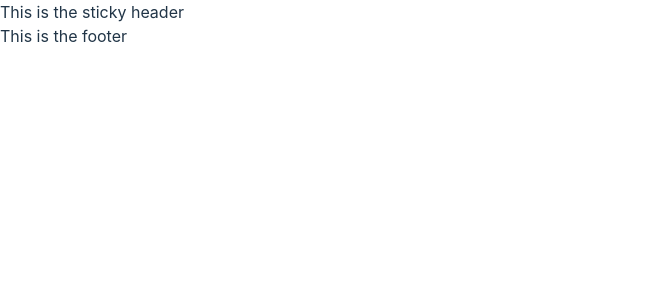
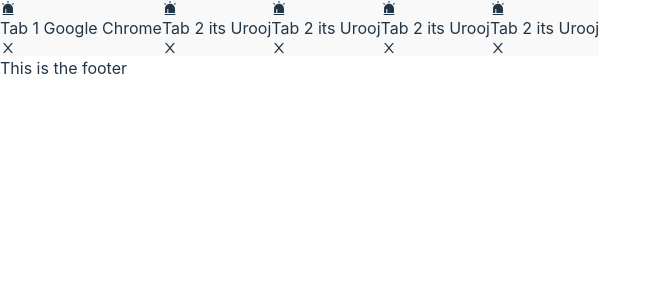
Before and after one commit to UroojMurtaz/Chrome-Clone, a React (Vite) app: page / in a window 1280 px wide. Shown: the top 300 px of the page, without its empty margins (0-661 px from the left). Built offline with nearby package versions, Linux system fonts and the light colour scheme.

Commit message:
Add Tabs Design

```diff
--- a/package.json
+++ b/package.json
@@ -12,6 +12,7 @@
   "dependencies": {
     "react": "^18.2.0",
     "react-dom": "^18.2.0",
+    "react-icons": "^4.10.1",
     "react-router-dom": "^6.14.2"
   },
   "devDependencies": {
--- a/src/Components/Tabs.tsx
+++ b/src/Components/Tabs.tsx
@@ -1,4 +1,5 @@
 import React, { useState } from 'react';
+import { AiFillAlert,AiOutlineClose } from "react-icons/ai";
 
 const Tabs = ({ tabs}) => {
   const [activeTab, setActiveTab] = useState(0);
@@ -8,14 +9,16 @@ const Tabs = ({ tabs}) => {
       {tabs.map((tab:typeof tabs, index:number) => (
         <button
           key={index}
-          className={`py-2 px-4 ${
+          className={`py-2 px-4 w-full ${
             activeTab === index
-              ? 'border-b-2 border-blue-500 text-blue-500'
+              ? 'rounded-t-lg border-b-2 border-white text-black bg-white '
               : 'text-gray-500'
           }`}
           onClick={() => setActiveTab(index)}
         >
+          <AiFillAlert className="inline-block mr-2" />
           {tab.label}
+          <AiOutlineClose className="inline-block ml-6" />
         </button>
       ))}
     </div>
--- a/src/Layout/General.tsx
+++ b/src/Layout/General.tsx
@@ -1,6 +1,7 @@
 import React from "react";
 import Tabs from "../Components/Tabs";
 import { Outlet } from "react-router-dom";
+
 
 const General = () => {
   const tabs = [
@@ -8,17 +9,17 @@ const General = () => {
     { label: "Tab 2 its Urooj", content: "Content for Tab 2" },
     { label: "Tab 2 its Urooj", content: "Content for Tab 2" },
     { label: "Tab 2 its Urooj", content: "Content for Tab 2" },
+    { label: "Tab 2 its Urooj", content: "Content for Tab 2" },
+
 
   ];
   return (
     <>
       <div className="min-h-screen flex flex-col">
-      {/* <header className="bg-gray-800 text-white p-4 sticky top-0 z-10 w-full">
+        <header className="bg-slate-100  text-white sticky top-0 z-10 ">
           <Tabs tabs={tabs} />
-        </header> */}
-        <header className="bg-gray-800 text-white p-4 sticky top-0 z-10">
-        This is the sticky header
-      </header>
+        </header>
+
         <main className="flex-grow p-4 overflow-auto">
           {" "}
           <Outlet />
--- a/src/index.css
+++ b/src/index.css
@@ -29,30 +29,9 @@ a:hover {
 
 body {
   margin: 0;
-  display: flex;
-  min-width: 320px;
   min-height: 100vh;
 }
 
-
-button {
-  border-radius: 8px;
-  border: 1px solid transparent;
-  padding: 0.6em 1.2em;
-  font-size: 1em;
-  font-weight: 500;
-  font-family: inherit;
-  background-color: #1a1a1a;
-  cursor: pointer;
-  transition: border-color 0.25s;
-}
-button:hover {
-  border-color: #646cff;
-}
-button:focus,
-button:focus-visible {
-  outline: 4px auto -webkit-focus-ring-color;
-}
 
 @media (prefers-color-scheme: light) {
   :root {
```
Also changed, not shown: 1 other file (tests, documents, lock files or other folders).
